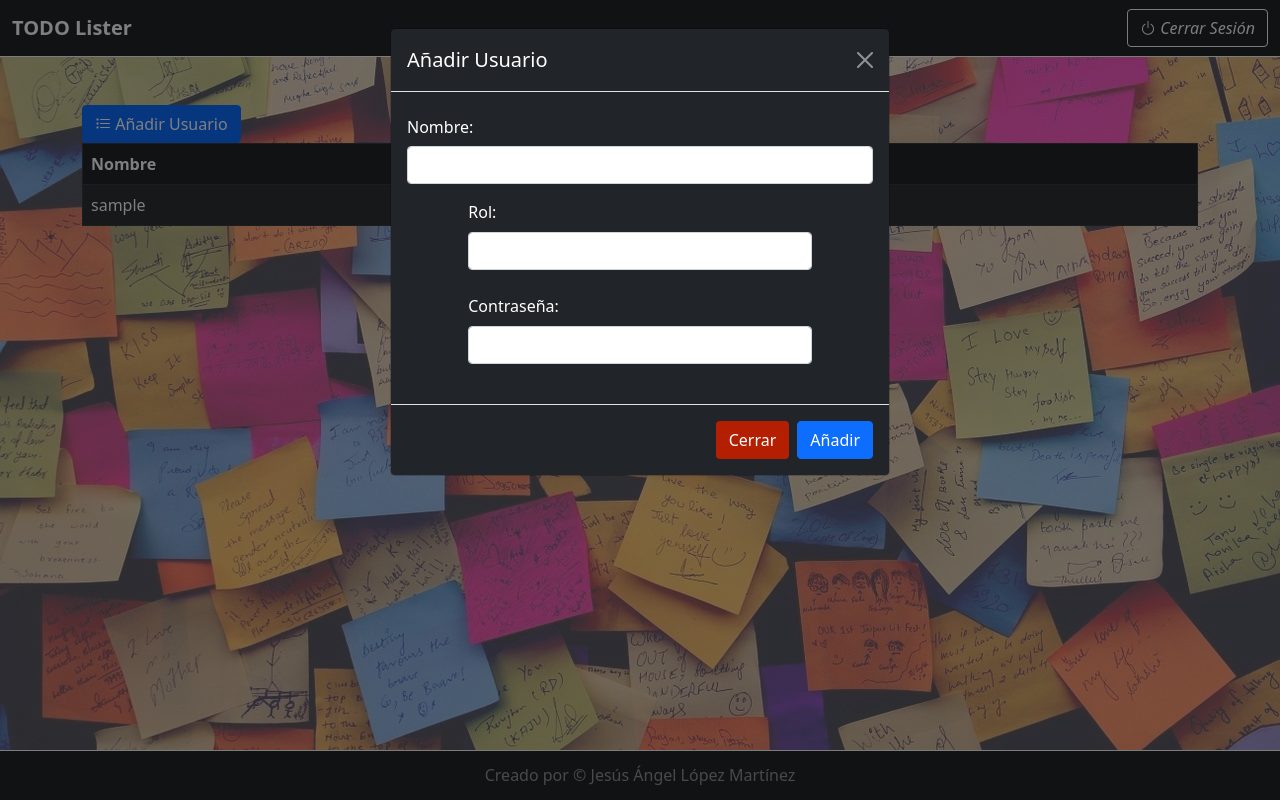
After one commit to Jesus-Angel-Lopez/PruebaSecretAligner, a Symfony app: template backend/todo_lister/templates/todoList/users.html.twig in a window 1280 px wide, after a click on "Añadir Usuario". The commit adds this page. Run offline with Twig, Linux system fonts and the light colour scheme; the template is opened without the code that fills it: most values are stand-ins (such as "Sample title", 1, 10 or a date in 2020); some libraries are stand-ins or nearby versions.

Commit message:
7. (Opcional) Añadir creación de usuarios, por un usuario admin

```diff
--- a/backend/todo_lister/templates/todoList/base_templates/layout.html.twig
+++ b/backend/todo_lister/templates/todoList/base_templates/layout.html.twig
@@ -20,6 +20,9 @@
 		    </button>
 		    <div class="collapse navbar-collapse" id="navbarSupportedContent">
 					<ul class="me-auto navbar-nav me-auto mb-1 mt-1 mb-lg-0 ms-2">
+						{% block admin %}
+
+						{% endblock %}
 					</ul>
 				      	{% block searchbar %}
 
--- a/backend/todo_lister/templates/todoList/base_templates/logged.html.twig
+++ b/backend/todo_lister/templates/todoList/base_templates/logged.html.twig
@@ -2,6 +2,10 @@
 
 {% block logged %}
 	<a class="navbar-brand" href="{{ path('lists_view') }}"><b>TODO Lister</b></a>
+{% endblock %}
+
+{% block admin %}
+
 {% endblock %}
 
 {% block searchbar %}
--- /dev/null
+++ b/backend/todo_lister/templates/todoList/users.html.twig
@@ -0,0 +1,78 @@
+{% extends "todoList/base_templates/logged.html.twig" %}
+
+{% block admin %}
+	<li class="nav-item">
+		{% if admin %}
+			<a class="nav-link" aria-current="page" href="{{ path('users_view') }}">
+				<div><i class="bi bi-people-fill"> Administrar Usuarios</i></div>
+			</a>
+		{% endif %}
+	</li>
+{% endblock %}
+
+{% block content %}
+
+<div class="container mt-5 mb-5">
+	<button type="button" class="btn btn-primary" data-bs-toggle="modal" data-bs-target="#crearUsuario" data-bs-whatever="@crear">
+		<i class="bi bi-list-task"></i> Añadir Usuario</button>
+	<div class="table-responsive">
+	    <table class="table table-dark table-striped table-bordered">
+		  <thead>
+		    <tr>
+		      <th scope="col">Nombre</th>
+		      <th scope="col">Rol</th>
+		    </tr>
+		  </thead>
+
+		  <tbody>
+	    	{% for user in users %}
+		    <tr>
+				<td>{{ user.username }}</td>
+				<td>{{ user.roles[0] }}</td>
+				</td>
+		    </tr>
+	    	{% endfor %}
+		  </tbody>
+
+		</table>
+	</div>
+
+	<!--modals-->
+	<div class="modal fade" id="crearUsuario" tabindex="-1" aria-labelledby="exampleModalLabel" aria-hidden="true">
+		<div class="modal-dialog ">
+			<div class="modal-content bg-dark txt">
+				<div class="modal-header">
+					<h5 class="modal-title" id="exampleModalLabel">Añadir Usuario</h5>
+					<button type="button" class="btn-close btn-close-white" data-bs-dismiss="modal" aria-label="Close"></button>
+				</div>
+				<form action="{{ path('app_newUser') }}" method="post">
+					<div class="modal-body">
+						<div class="mb-3">
+							<label for="nombre" class="col-form-label">Nombre:</label>
+							<input type="string" class="form-control" name="nombre" id="nombre" required="true">
+						</div>
+						<div class="row justify-content-center mb-4">
+							<div class="col-9">
+								<label for="rol" class="form-label txt">Rol:</label>
+								<input type="string" class="form-control" name="rol" required="true">
+							</div>
+						</div>
+						<div class="row justify-content-center mb-4">
+							<div class="col-9">
+								<label for="inputPassword" class="form-label txt">Contraseña:</label>
+								<input type="password" class="form-control" name="password" id="inputPassword" autocomplete="current-password" required>
+							</div>
+						</div>
+					</div>
+					<div class="modal-footer">
+						<button type="button" class="btn bg-red txt" data-bs-dismiss="modal">Cerrar</button>
+						<button type="submit" class="btn btn-primary">Añadir</button>
+					</div>
+				</form>
+			</div>
+		</div>
+	</div>
+
+</div>
+
+{% endblock %}
```
Also changed, not shown: backend/todo_lister/src/Controller/AuthController.php (+26 -0 lines), backend/todo_lister/src/Controller/RequestController.php (+0 -7 lines), backend/todo_lister/src/Controller/ViewController.php (+24 -6 lines), backend/todo_lister/templates/todoList/lists.html.twig (+10 -0 lines), backend/todo_lister/templates/todoList/todolist.html.twig (+10 -0 lines), backend/todo_lister/public/database/todoLister.db.
